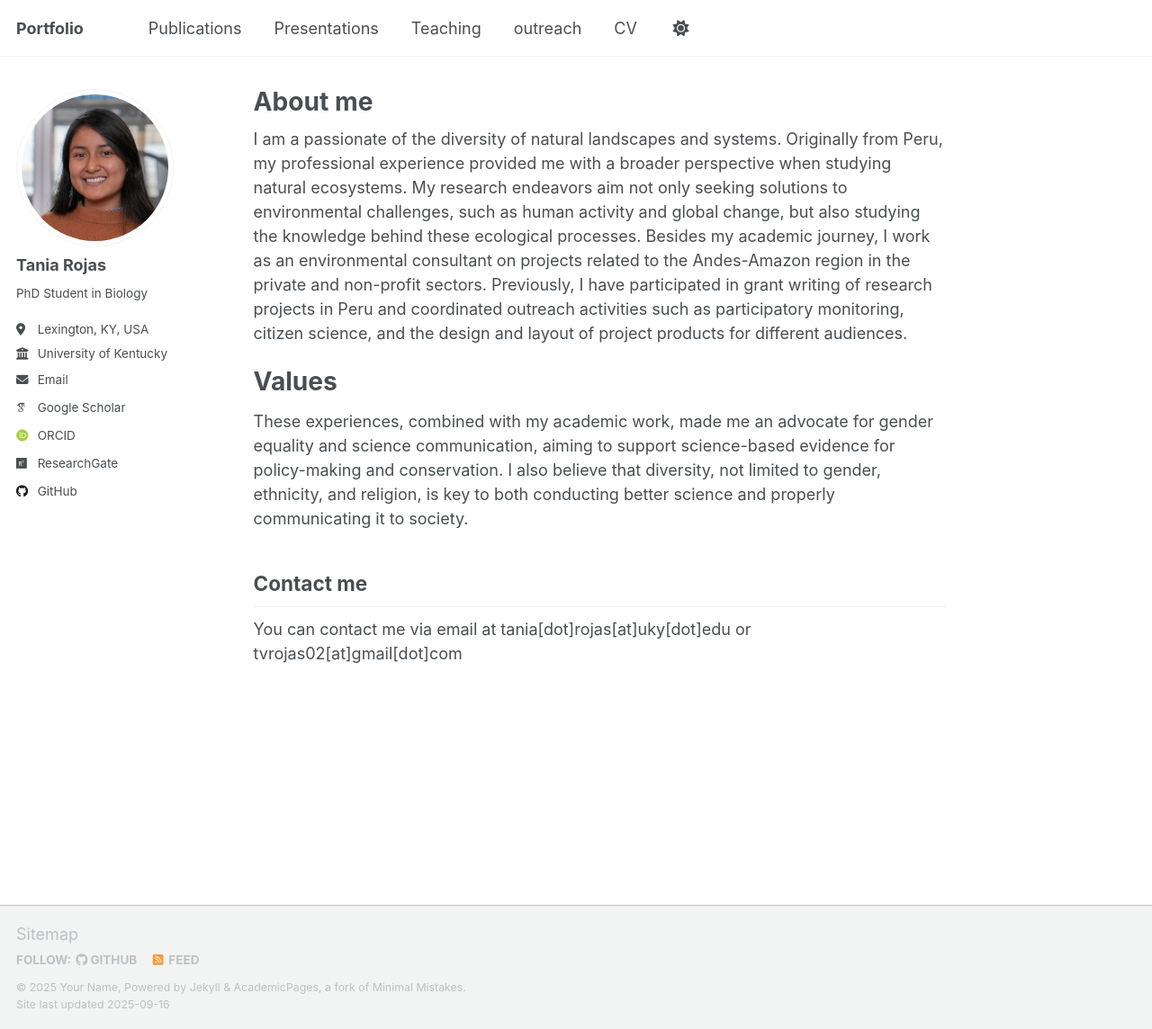
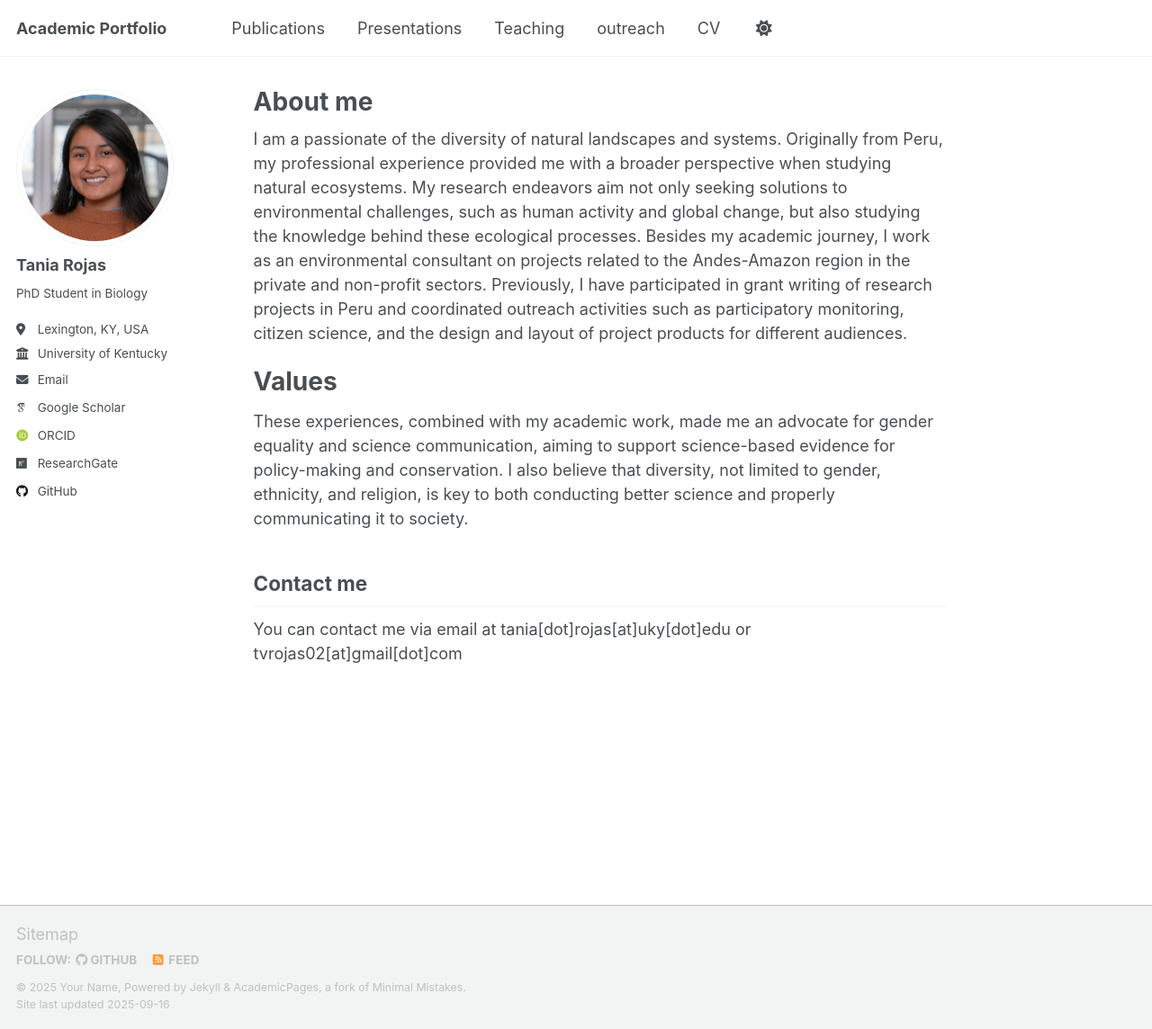
Before and after one commit to taniarojasc/taniarojasc.github.io, a Jekyll site: the page built from _pages/about.md, in a window 1280 px wide and 1144 px high. Shown: the whole window at 90% size. Built offline with Jekyll 4.4.1, drawn with Linux system fonts in a browser that asks for light colours; some web fonts are replaced; a script that is not in the unit is left out.

Commit message:
Update _config.yml

```diff
--- a/_config.yml
+++ b/_config.yml
@@ -9,7 +9,7 @@
 # Basic Site Settings
 locale                   : "en-US"
 site_theme               : "default" # Currently available options are "default", "air"
-title                    : "Portfolio"
+title                    : "Academic Portfolio"
 title_separator          : "-"
 name                     : &name "Your Name"
 description              : &description "Tania's academic portfolio"   # Update this with a general description of your site, this is the default if not overridden by a page
```
